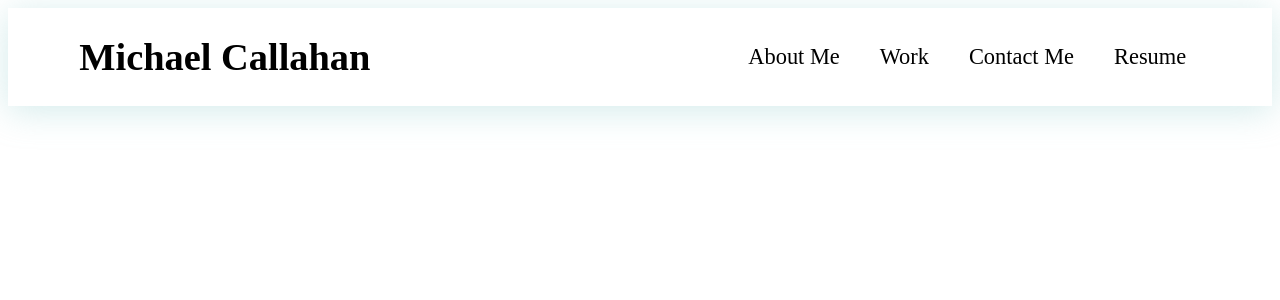
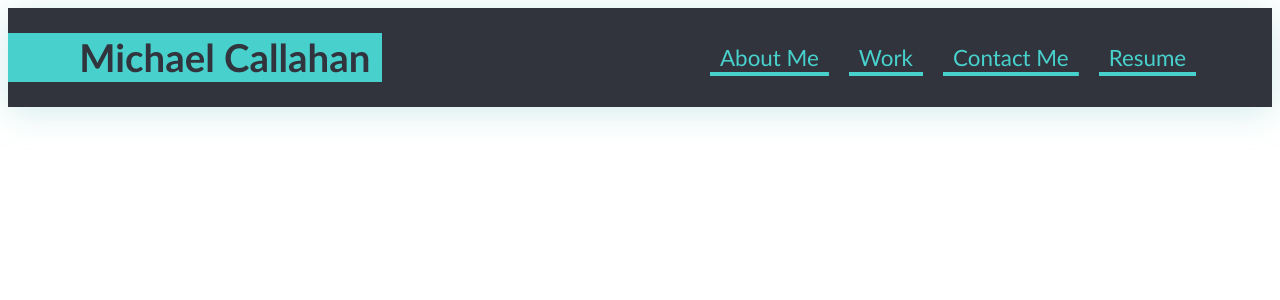
Before and after one commit to m-call/react-portfolio, a React (Create React App) app: page / in a window 1280 px wide. Shown: the top 300 px of the page. Built offline with nearby package versions, Linux system fonts and the light colour scheme.

Commit message:
Added universal selector and root selector to Header.css and Nav.css

```diff
--- a/src/styles/Header.css
+++ b/src/styles/Header.css
@@ -1,3 +1,16 @@
+* {
+  font-family: "Trebuchet MS", "Lucida Sans Unicode", "Lucida Grande",
+    "Lucida Sans", Arial, sans-serif;
+  box-sizing: border-box;
+}
+
+/* Root Selector for Variables */
+:root {
+  --grey: rgba(49, 52, 61, 1);
+  --blue: mediumturquoise;
+  --darkBlue: steelblue;
+}
+
 header {
   padding: 15px 6% 15px 0;
   background-color: var(--grey);
--- a/src/styles/Nav.css
+++ b/src/styles/Nav.css
@@ -1,3 +1,16 @@
+* {
+  font-family: "Trebuchet MS", "Lucida Sans Unicode", "Lucida Grande",
+    "Lucida Sans", Arial, sans-serif;
+  box-sizing: border-box;
+}
+
+/* Root Selector for Variables */
+:root {
+  --grey: rgba(49, 52, 61, 1);
+  --blue: mediumturquoise;
+  --darkBlue: steelblue;
+}
+
 nav {
   display: flex;
   flex-direction: row;
```
